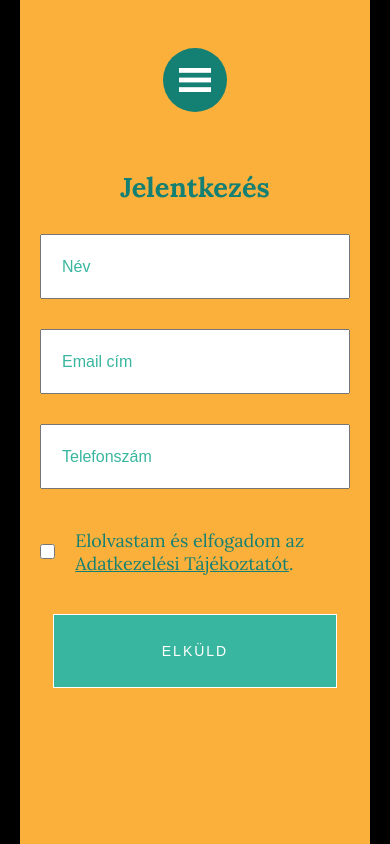
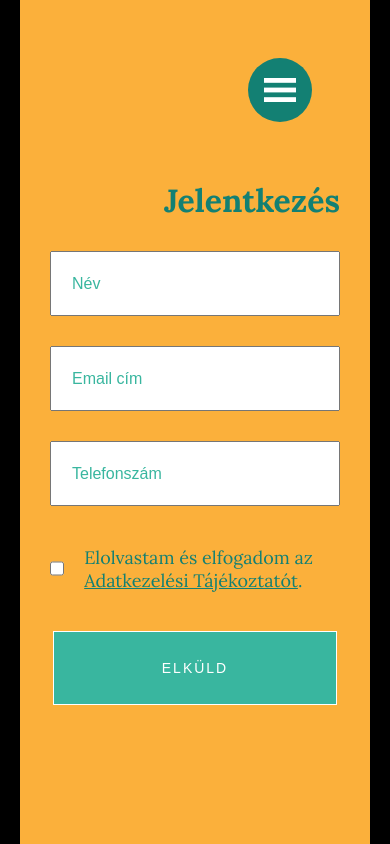
Before and after one commit to fg5002/sitebuild1, a plain HTML site: page index.html in a window 390 px wide. Drawn offline with Linux system fonts and the light colour scheme.

Commit message:
Automatic commit

```diff
--- a/src/style.scss
+++ b/src/style.scss
@@ -34,8 +34,9 @@ body {
         flex-direction: column;
         gap: 30px;
         font-size: 2rem;
-        padding:20px;
+        padding:30px;
         .hamburger{
+            align-self: flex-end;
             background: $hamburger-color;
             border-radius: 50%;
             height: 80px;
@@ -54,10 +55,10 @@ body {
         }
         h1{
             color: $text-color;
-                font-size: 1.7rem;;
+                font-size: 2rem;;
             }
             input{
-                align-self: stretch;
+                width: 50%;
                 font-size: 16px;
                 padding: 10px 20px;
                 color: $text-color;
@@ -89,11 +90,19 @@ body {
                 font-weight: 500;
             }
         }
-        @media (max-width: 1000px) {
+        @media (max-width: 900px) {
+            .main{
+                .hamburger{
+                    transform: scale(0.8)
+                }
+                h1{
+                    align-self: flex-end;
+                }
+                input{
+                    width: 100%;
+                }
+            }
 
-            .hamburger{
-                transform: scale(0.8)
-            }
 
         }
 }
```
Also changed, not shown: out/style.css, 1 other file.
